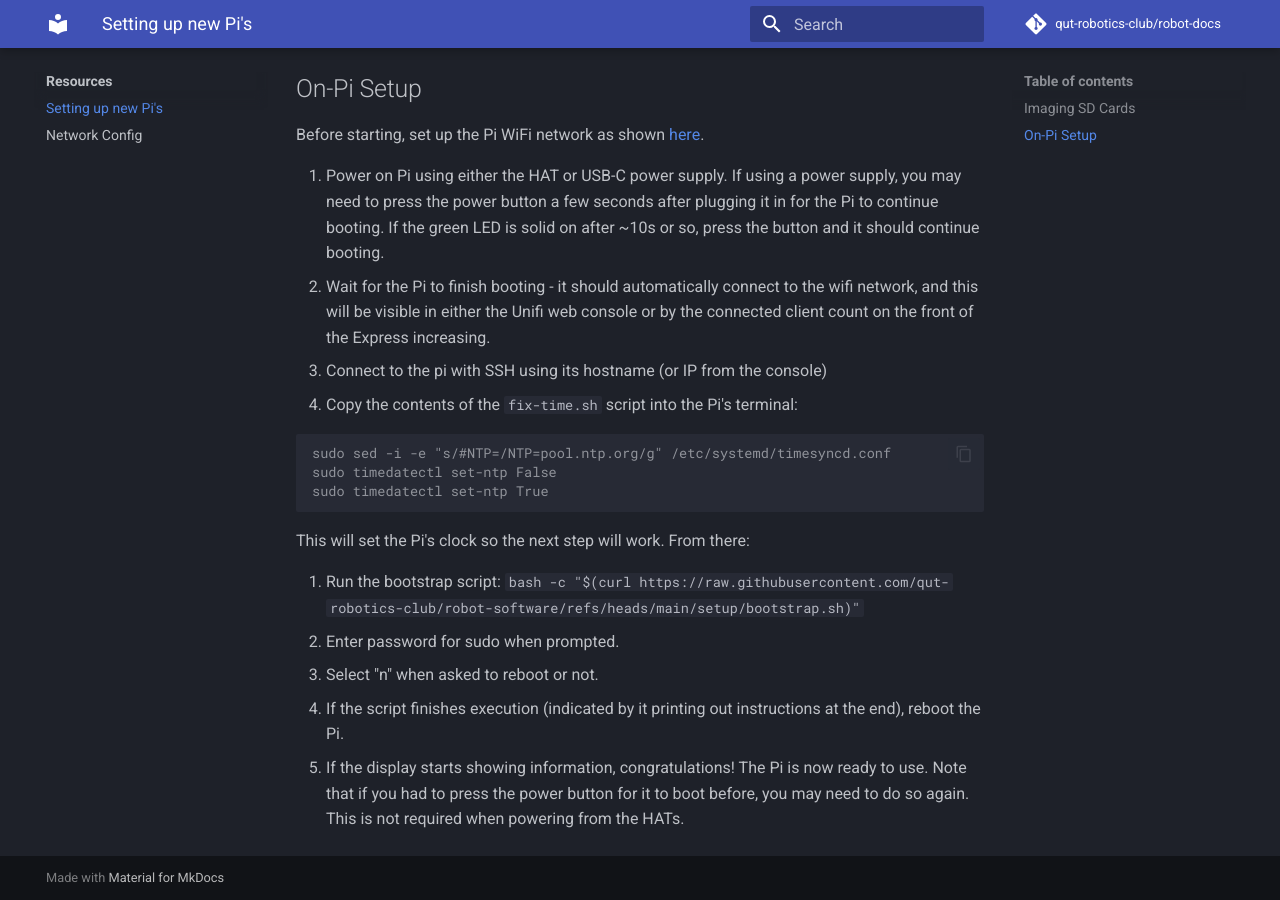
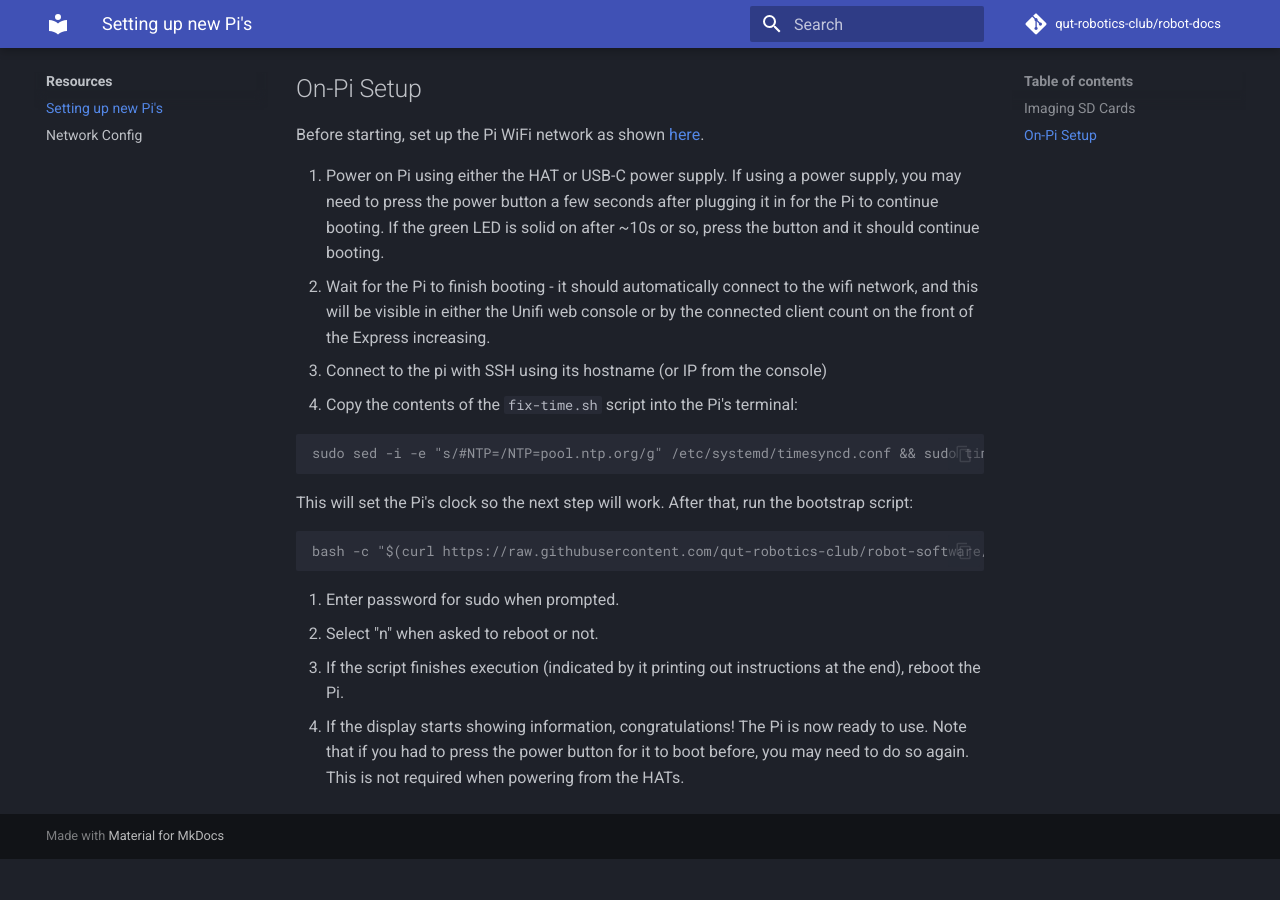
Before and after one commit to qut-robotics-club/robot-docs, an MkDocs documentation site: the page built from docs/resources/pi-setup.md, in a window 1280 px wide and 900 px high, scrolled down 667 px. Built offline with MkDocs 1.6.1 and Material for MkDocs 9.7.7, drawn with Linux system fonts in a browser that asks for light colours; comment, search, counter and statistics services are not loaded; after the commit the page ends 1526 px from its top, so only the background shows below that.

Commit message:
make setup a one-liner

````diff
--- a/docs/resources/pi-setup.md
+++ b/docs/resources/pi-setup.md
@@ -24,16 +24,17 @@
 
 
 ``` console
-sudo sed -i -e "s/#NTP=/NTP=pool.ntp.org/g" /etc/systemd/timesyncd.conf
-sudo timedatectl set-ntp False
-sudo timedatectl set-ntp True
+sudo sed -i -e "s/#NTP=/NTP=pool.ntp.org/g" /etc/systemd/timesyncd.conf && sudo timedatectl set-ntp False && sudo timedatectl set-ntp True
 ```
 
 This will set the Pi's clock so the next step will work.
-From there:
+After that, run the bootstrap script:
 
-1. Run the bootstrap script: `bash -c "$(curl https://raw.githubusercontent.com/qut-robotics-club/robot-software/refs/heads/main/setup/bootstrap.sh)"`
-2. Enter password for sudo when prompted.
-3. Select "n" when asked to reboot or not.
-4. If the script finishes execution (indicated by it printing out instructions at the end), reboot the Pi.
-5. If the display starts showing information, congratulations! The Pi is now ready to use. Note that if you had to press the power button for it to boot before, you may need to do so again. This is not required when powering from the HATs.
+``` console
+bash -c "$(curl https://raw.githubusercontent.com/qut-robotics-club/robot-software/refs/heads/main/setup/bootstrap.sh)"
+```
+
+1. Enter password for sudo when prompted.
+2. Select "n" when asked to reboot or not.
+3. If the script finishes execution (indicated by it printing out instructions at the end), reboot the Pi.
+4. If the display starts showing information, congratulations! The Pi is now ready to use. Note that if you had to press the power button for it to boot before, you may need to do so again. This is not required when powering from the HATs.
````
